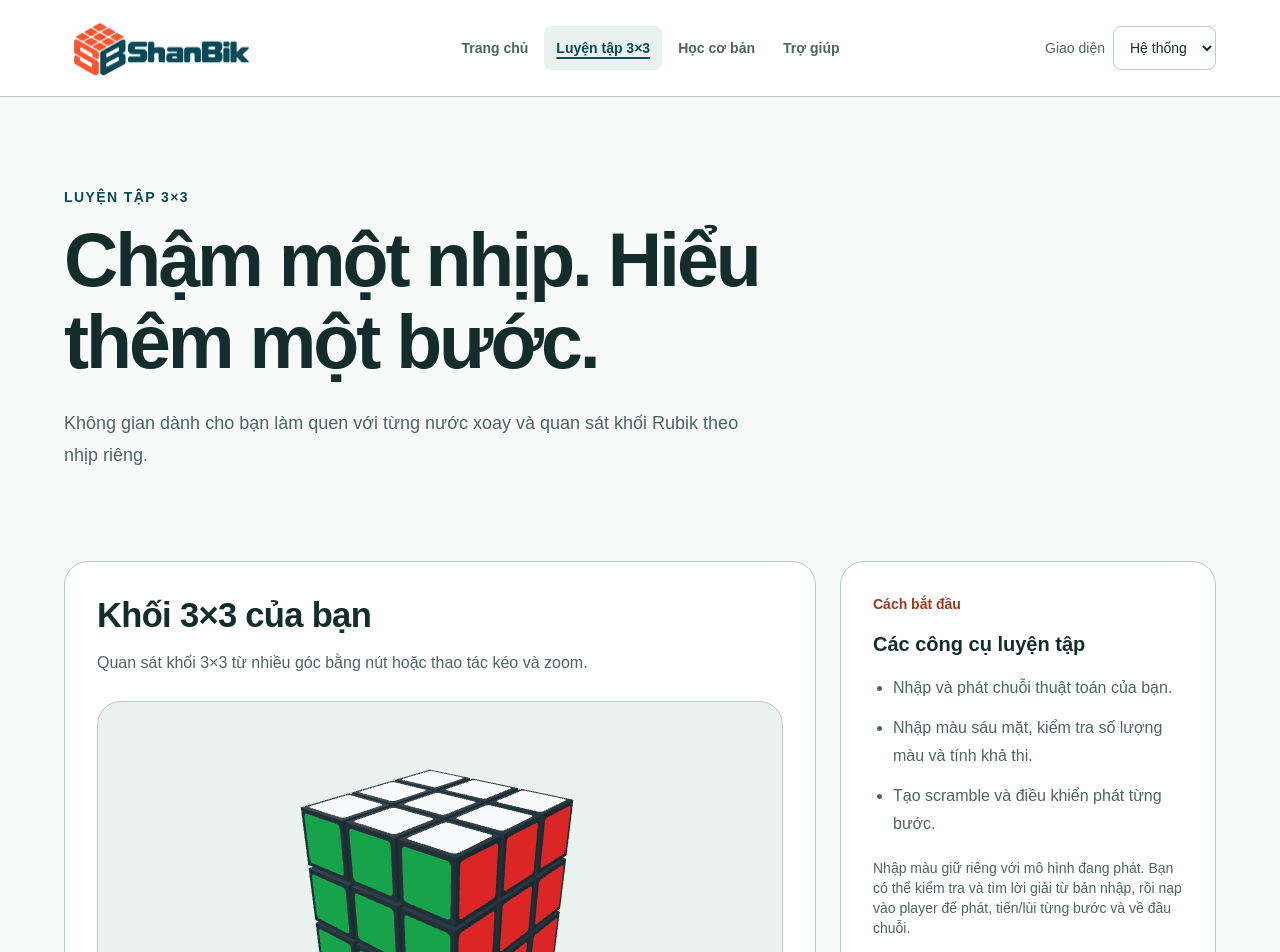
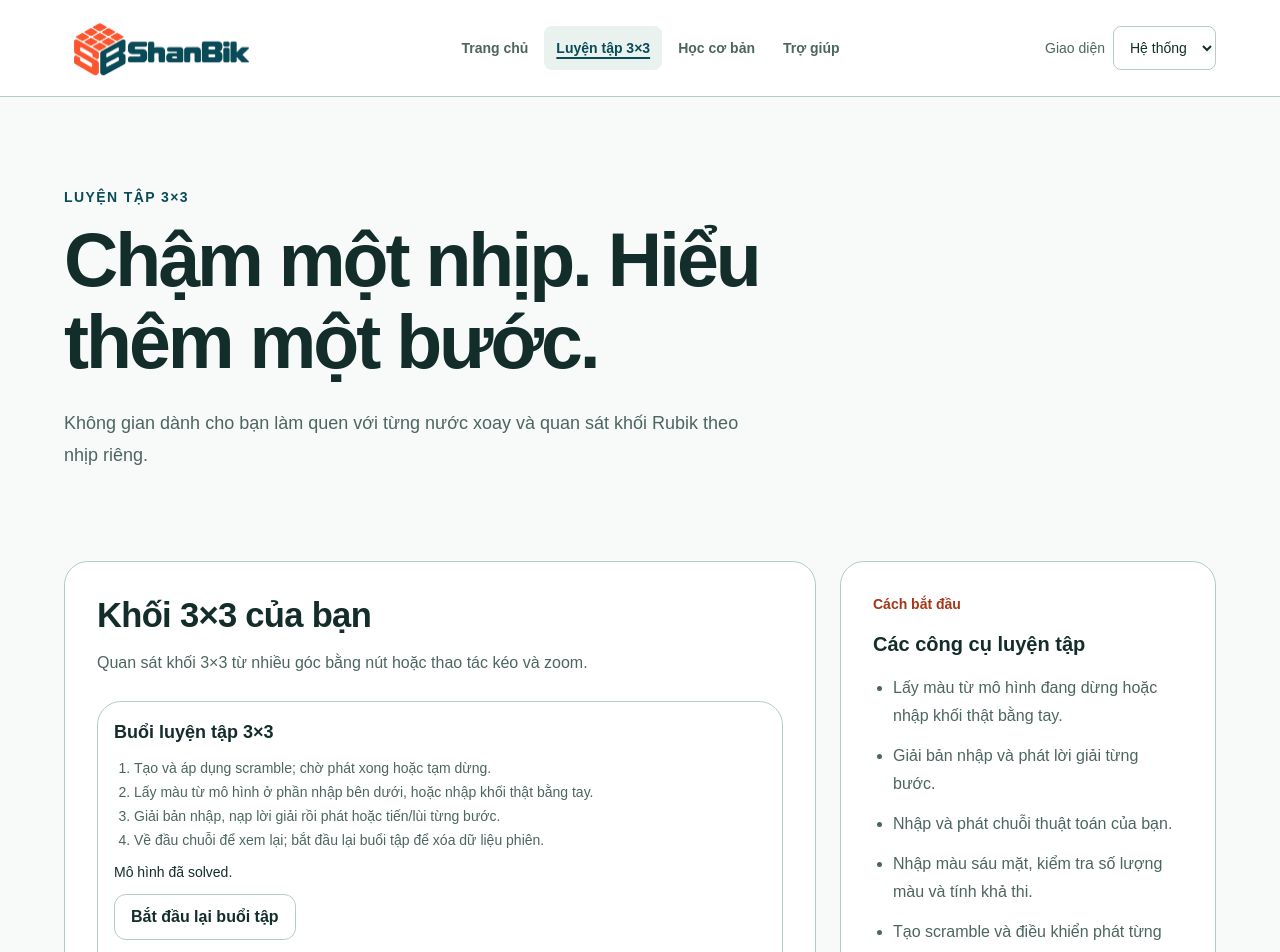
Before and after one commit to ShanChen6/shanbik, a Next.js app: page /practice in a window 1280 px wide. Shown: the top 952 px of the page. Built offline with nearby package versions, Linux system fonts and the light colour scheme.

Commit message:
feat: task 10.1 complete scramble-to-solution practice flow

```diff
--- a/src/app/help/page.tsx
+++ b/src/app/help/page.tsx
@@ -8,6 +8,11 @@ export const metadata: Metadata = {
     "Thông tin về các tính năng đang xây dựng, tài khoản, giao diện và cách dùng ShanBik.",
 };
 const questions = [
+  {
+    question: "Làm sao luyện từ scramble đến lời giải?",
+    answer:
+      "Tạo và áp dụng scramble, chờ phát xong hoặc tạm dừng. Ở phần nhập màu, nhấn Lấy màu từ mô hình để thay bản nhập bằng trạng thái đang dừng, rồi Giải bản nhập. Nạp lời giải vào player và chọn Phát chuỗi hoặc Bước tiếp. Bạn cũng có thể nhập màu khối thật bằng tay. Về đầu chuỗi giữ snapshot lúc nạp; Đặt lại khối chỉ đưa mô hình về solved. Bắt đầu lại buổi tập xóa bản nhập, scramble, thuật toán, lịch sử và lời giải trong phiên, đồng thời reset khối. Khi 3D chưa sẵn sàng, nhập màu và tìm lời giải vẫn sử dụng được.",
+  },
   {
     question: "Tôi có thể làm gì ở thời điểm hiện tại?",
     answer:
--- a/src/app/practice/page.tsx
+++ b/src/app/practice/page.tsx
@@ -39,6 +39,8 @@ export default function PracticePage() {
             Các công cụ luyện tập
           </h2>
           <ul className="mt-4 list-disc space-y-3 pl-5 text-muted">
+            <li>Lấy màu từ mô hình đang dừng hoặc nhập khối thật bằng tay.</li>
+            <li>Giải bản nhập và phát lời giải từng bước.</li>
             <li>Nhập và phát chuỗi thuật toán của bạn.</li>
             <li>Nhập màu sáu mặt, kiểm tra số lượng màu và tính khả thi.</li>
             <li>Tạo scramble và điều khiển phát từng bước.</li>
--- a/src/features/cube/face-input/face-input-panel.tsx
+++ b/src/features/cube/face-input/face-input-panel.tsx
@@ -21,6 +21,7 @@ import {
   inspectFaceDraft,
   paintSticker,
   type StickerInput,
+  type FaceDraft,
 } from "./draft";
 
 const ABBREVIATIONS = {
@@ -35,9 +36,13 @@ export function FaceInputPanel({
   solver,
   canLoad,
   onLoad,
+  canCapture,
+  capture,
 }: {
   solver: ReturnType<typeof createSolverController>;
   canLoad: boolean;
+  canCapture: boolean;
+  capture: () => FaceDraft | null;
   onLoad: (solution: VerifiedSolution) => boolean;
 }) {
   const id = useId();
@@ -88,6 +93,20 @@ export function FaceInputPanel({
       </p>
       <div className="flex flex-wrap gap-2">
         <Button
+          disabled={!canCapture}
+          onClick={() => {
+            const captured = capture();
+            if (!captured) return;
+            edit();
+            setDraft(captured);
+            setNotice(
+              "Đã lấy màu từ mô hình đang dừng. Bản nhập là bản sao riêng; nhấn Giải bản nhập để tiếp tục.",
+            );
+          }}
+        >
+          Lấy màu từ mô hình
+        </Button>
+        <Button
           variant="secondary"
           onClick={() => {
             setDraft(createFaceDraft(createSolvedCubeState()));
@@ -108,6 +127,10 @@ export function FaceInputPanel({
           Xóa màu đã nhập
         </Button>
       </div>
+      <p className="text-sm text-muted">
+        Lấy màu sẽ thay bản nhập hiện tại. Chỉ lấy khi 3D sẵn sàng và không còn
+        nước đang chạy hoặc chờ; có thể lấy ở một bước đang dừng của player.
+      </p>
       <div
         aria-label="Số lượng từng màu"
         className="grid grid-cols-2 gap-2 text-sm sm:grid-cols-3"
--- /dev/null
+++ b/src/features/cube/practice/flow.ts
@@ -0,0 +1,36 @@
+import { createFaceDraft } from "../face-input/draft";
+import { isCubeSolved } from "../core/state";
+import type { MoveSnapshot, createMoveQueuePlayer } from "../viewer/move-queue";
+
+export function canCaptureModel(snapshot: MoveSnapshot, ready: boolean) {
+  return (
+    ready &&
+    !snapshot.active &&
+    !snapshot.pending.length &&
+    !snapshot.playback?.playing
+  );
+}
+
+/** Capture only a settled committed position; never a half-rendered move. */
+export function captureModel(
+  player: ReturnType<typeof createMoveQueuePlayer>,
+  ready: boolean,
+) {
+  const snapshot = player.getSnapshot();
+  return canCaptureModel(snapshot, ready)
+    ? createFaceDraft(snapshot.state)
+    : null;
+}
+
+export function modelStatus(snapshot: MoveSnapshot) {
+  if (snapshot.active || snapshot.playback?.playing)
+    return "Mô hình đang xoay. Chờ hoặc tạm dừng trước khi lấy màu.";
+  if (snapshot.pending.length)
+    return "Còn nước trong hàng đợi. Hoàn tất hoặc hủy trước khi lấy màu.";
+  const state = isCubeSolved(snapshot.state)
+    ? "Mô hình đã solved."
+    : "Mô hình chưa solved.";
+  if (snapshot.playback)
+    return `${state} Đang dừng ở bước ${snapshot.playback.cursor}/${snapshot.playback.moves.length}.`;
+  return state;
+}
--- a/src/features/cube/viewer/practice-cube.tsx
+++ b/src/features/cube/viewer/practice-cube.tsx
@@ -1,6 +1,7 @@
 "use client";
 
 import { useEffect, useState, useSyncExternalStore } from "react";
+import { canCaptureModel, captureModel, modelStatus } from "../practice/flow";
 import { createSolverController } from "../solver/controller";
 import { loadSolution } from "../solver/load-solution";
 import { Button } from "@/components/ui/button";
@@ -55,6 +56,8 @@ export function PracticeCube() {
     getMotion,
     () => true,
   );
+  const [sessionRevision, setSessionRevision] = useState(0);
+  const [sessionNotice, setSessionNotice] = useState("");
   const [moveIndex, setMoveIndex] = useState(3);
   const [ready, setReady] = useState(false);
   const [queueError, setQueueError] = useState("");
@@ -100,6 +103,7 @@ export function PracticeCube() {
         reducedMotion={reducedMotion}
       />
       <AlgorithmPanel
+        key={`algorithm-${sessionRevision}`}
         ready={ready}
         play={(batch) => {
           if (!ready) return false;
@@ -110,6 +114,7 @@ export function PracticeCube() {
         }}
       />
       <ScramblePanel
+        key={`scramble-${sessionRevision}`}
         canApply={
           ready && !outstanding && !snapshot.paused && !snapshot.playback
         }
@@ -207,6 +212,55 @@ export function PracticeCube() {
   );
   return (
     <>
+      <section
+        aria-label="Luồng luyện tập"
+        className="mb-6 space-y-3 rounded-panel border border-border p-4"
+      >
+        <h3 className="text-lg font-semibold">Buổi luyện tập 3×3</h3>
+        <ol className="list-decimal space-y-1 pl-5 text-sm text-muted">
+          <li>Tạo và áp dụng scramble; chờ phát xong hoặc tạm dừng.</li>
+          <li>
+            Lấy màu từ mô hình ở phần nhập bên dưới, hoặc nhập khối thật bằng
+            tay.
+          </li>
+          <li>Giải bản nhập, nạp lời giải rồi phát hoặc tiến/lùi từng bước.</li>
+          <li>
+            Về đầu chuỗi để xem lại; bắt đầu lại buổi tập để xóa dữ liệu phiên.
+          </li>
+        </ol>
+        <p role="status" aria-label="Trạng thái mô hình" className="text-sm">
+          {modelStatus(snapshot)}
+        </p>
+        {!ready && (
+          <p className="text-sm text-muted">
+            3D chưa sẵn sàng. Nhập màu và tìm lời giải vẫn sử dụng được; lấy màu
+            và nạp vào player cần mô hình sẵn sàng.
+          </p>
+        )}
+        <Button
+          variant="secondary"
+          onClick={() => {
+            solver.release();
+            player.reset();
+            setQueueError("");
+            setSessionRevision((value) => value + 1);
+            setSessionNotice(
+              "Đã bắt đầu buổi tập mới: khối solved, bản nhập trống, đã xóa scramble, thuật toán, lịch sử và lời giải trong phiên.",
+            );
+          }}
+        >
+          Bắt đầu lại buổi tập
+        </Button>
+        <p className="text-sm text-muted">
+          Thao tác này xóa bản nhập màu, scramble, thuật toán, lịch sử và lời
+          giải hiện tại.
+        </p>
+        {sessionNotice && (
+          <p role="status" className="text-sm text-muted">
+            {sessionNotice}
+          </p>
+        )}
+      </section>
       <CubeViewport
         state={snapshot.state}
         animation={snapshot.active}
@@ -216,6 +270,9 @@ export function PracticeCube() {
         moveControls={controls}
       />
       <FaceInputPanel
+        key={`input-${sessionRevision}`}
+        canCapture={canCaptureModel(snapshot, ready)}
+        capture={() => captureModel(player, ready)}
         solver={solver}
         canLoad={ready}
         onLoad={(solution) => {
```
Also changed, not shown: 3 other files (tests, documents, lock files or other folders).
